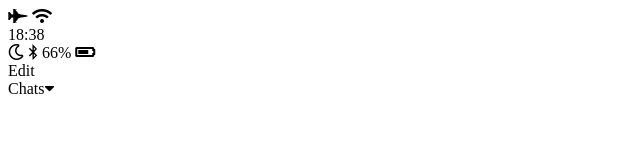
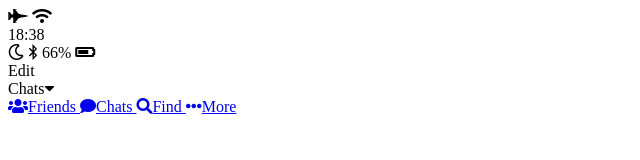
Before and after one commit to SunghoP/KakaoClone, a plain HTML site: page chats.html in a window 1280 px wide. Shown: the whole page, without its empty margins (0-640 px from the left). Drawn offline with Linux system fonts and the light colour scheme.

Commit message:
1-5
index, chats, find, more에 하단 tab을 위한 nav 작성

```diff
--- a/chats.html
+++ b/chats.html
@@ -34,5 +34,20 @@
             <div class="header__column"></div>
         </div>
     </header>
+    <nav class="tab-bar">
+            <a href="index.html" class="tab-bar__tab">
+                <i class="fas fa-users"></i><span class="tab-bar__title">Friends</span>
+            </a>
+            <a href="chats.html" class="tab-bar__tab">
+                <i class="fas fa-comment"></i><span class="tab-bar__title tab-bar__tab--selected">Chats</span>
+            </a>
+            <a href="find.html" class="tab-bar__tab">
+                <i class="fas fa-search"></i><span class="tab-bar__title">Find</span>
+            </a>
+            <a href="more.html" class="tab-bar__tab">
+                <i class="fas fa-ellipsis-h"></i><span class="tab-bar__title">More</span>
+            </a>
+    </nav>
+
 </body>
 </html>
```
Also changed, not shown: chat.html (+15 -0 lines), find.html (+15 -0 lines), index.html (+14 -0 lines), more.html (+15 -0 lines).
